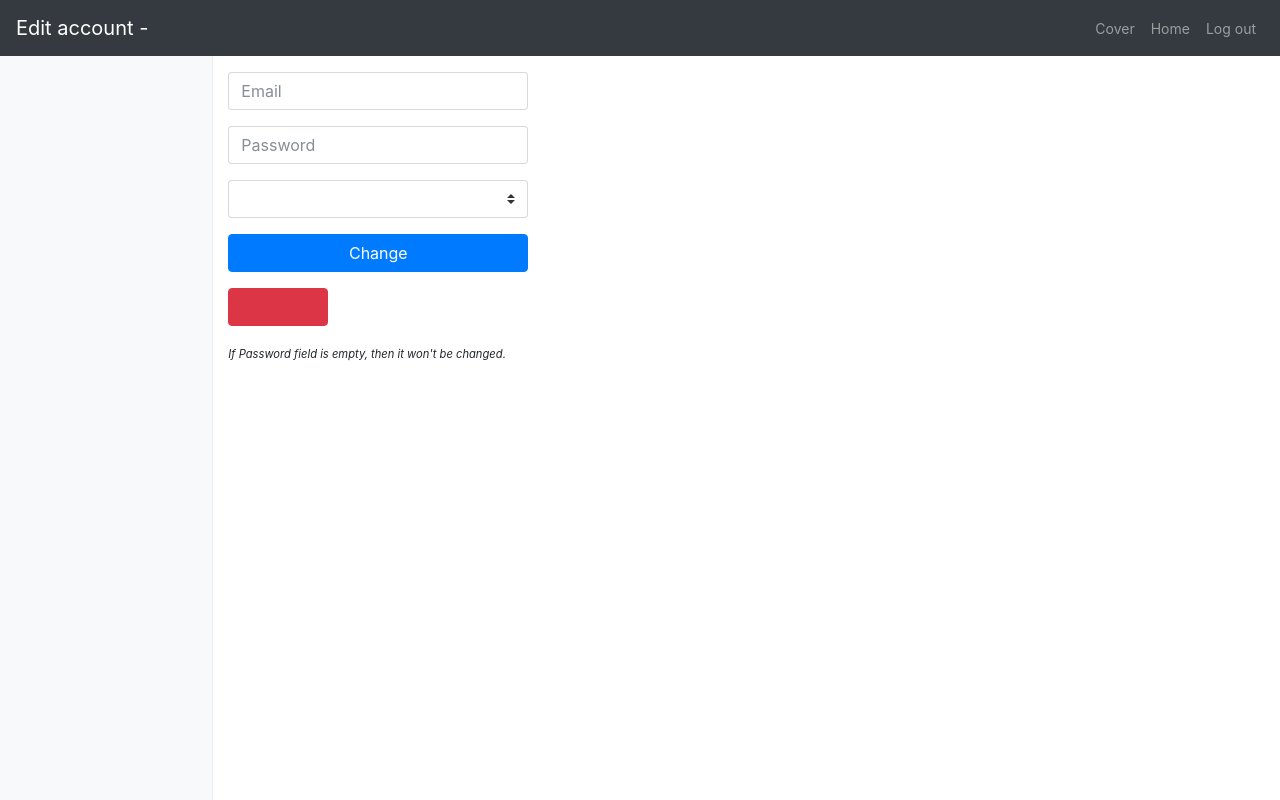
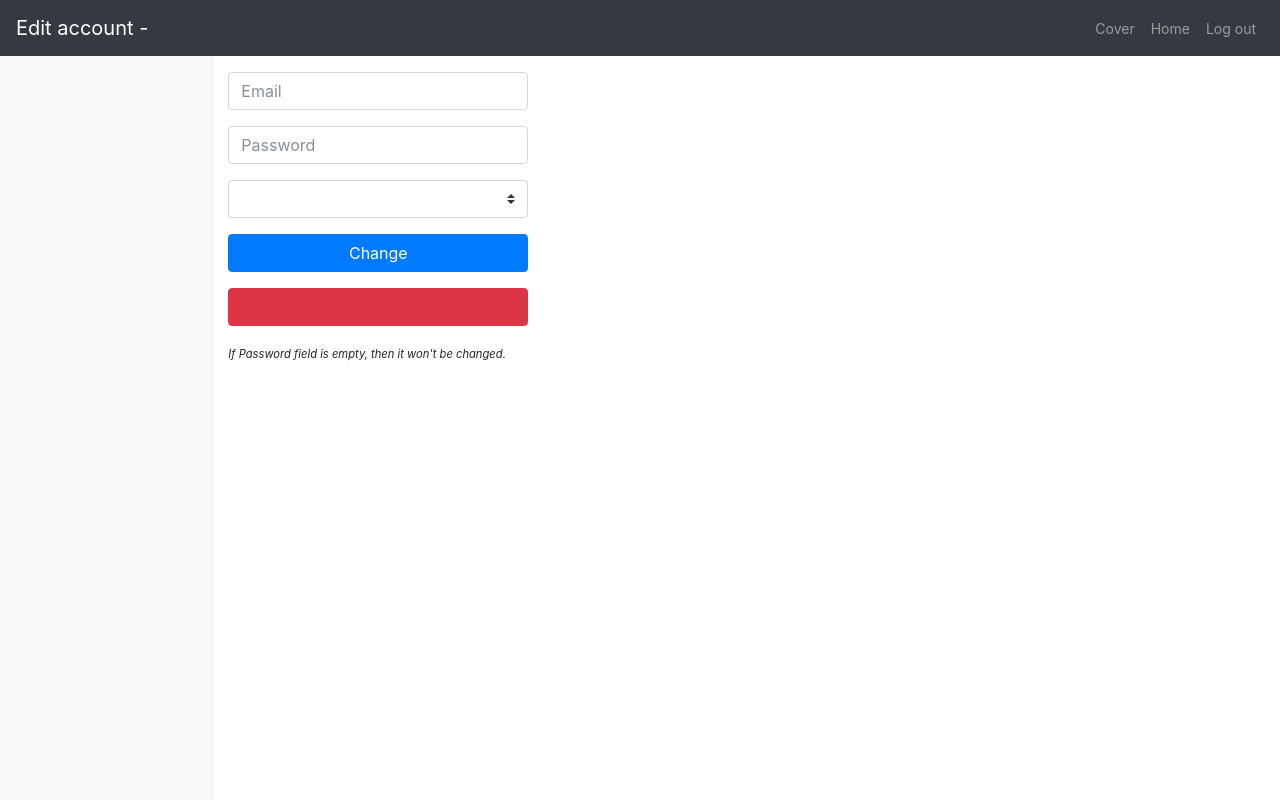
Before and after one commit to smartalecH/Project-Wiki, a Python web app: template app/templates/admin/wiki_group_manage_user.html in a window 1280 px wide. Run offline with Jinja, Linux system fonts and the light colour scheme; the template is opened without the code that fills it: most values are stand-ins (such as "Sample title", 1, 10 or a date in 2020); form fields are guessed from the names that the template uses; some libraries are stand-ins or nearby versions.

Commit message:
increase the size of a button

```diff
--- a/app/templates/admin/wiki_group_manage_user.html
+++ b/app/templates/admin/wiki_group_manage_user.html
@@ -30,11 +30,11 @@
         <div class="form-group">
         {{ form.add(class="btn btn-primary col-12", value="Change") }}
         </div>
+        {% if user_id != current_user.id|string() %}
         <div class="form-group">
-        {% if user_id != current_user.id|string() %}
-            {{ form.remove(class="btn btn-danger col-4") }}
+            {{ form.remove(class="btn btn-danger col-12") }}
+        </div>
         {% endif %}
-        </div>
     </div>
 </form>
 <p><small><i>If Password field is empty, then it won't be changed.</i></small></p>
```
